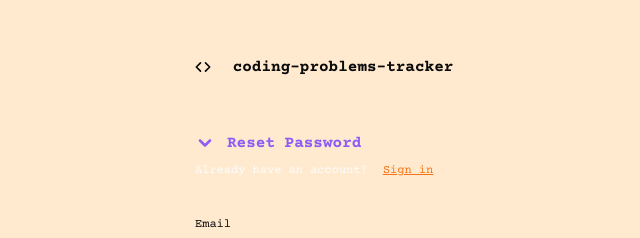
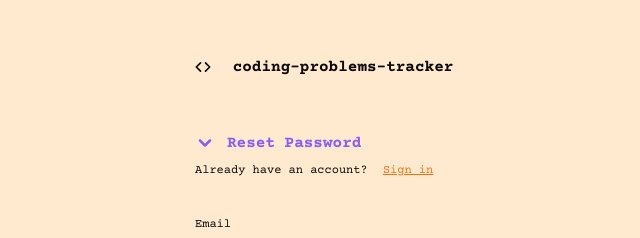
Before and after one commit to pj-pj-pj/coding-problems-tracker, a Next.js app: page /forgot-password in a window 1280 px wide. Shown: the part 144-382 px from the top of the page, without its empty margins (317-957 px from the left). Built offline with nearby package versions, Linux system fonts and the light colour scheme.

Commit message:
style: fix text contrast

```diff
--- a/app/(auth-pages)/forgot-password/page.tsx
+++ b/app/(auth-pages)/forgot-password/page.tsx
@@ -22,7 +22,7 @@
             />
             <h1 className="text-base font-bold">Reset Password</h1>
           </span>
-          <p className="text-xs text-secondary-foreground">
+          <p className="text-xs text-foreground">
             Already have an account?{" "}
             <Link
               className="text-primary underline hover:bg-primary hover:text-background px-2"
```
